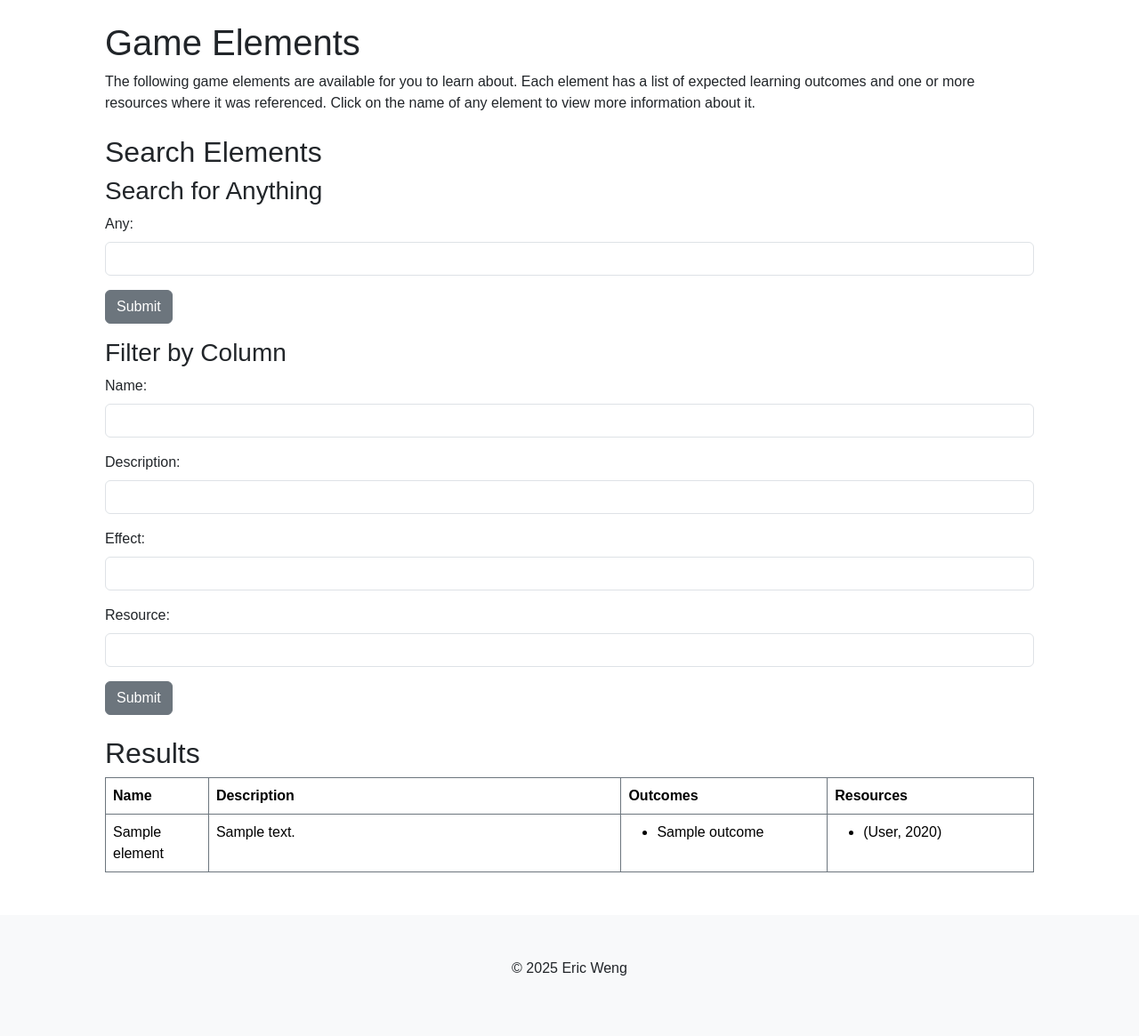
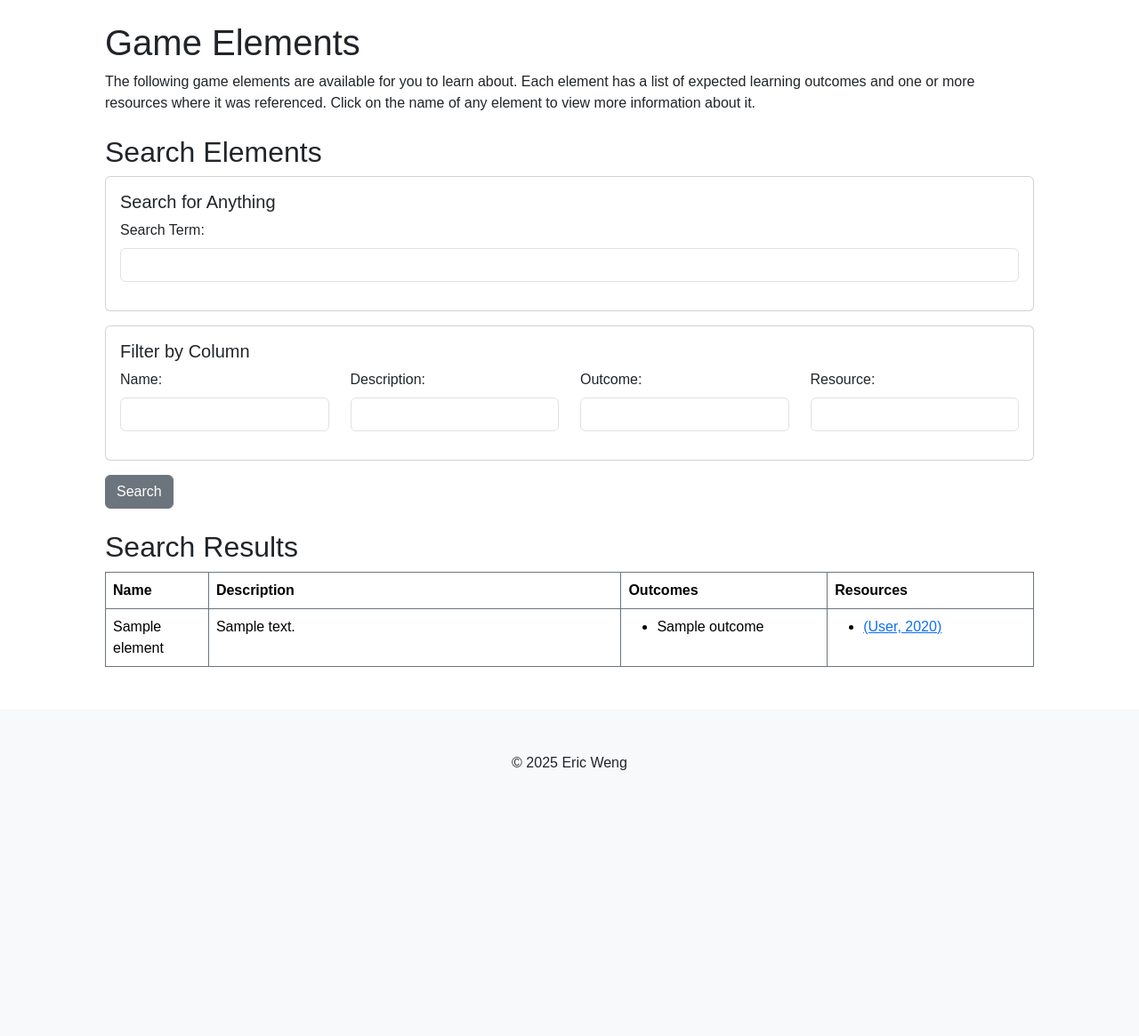
Before and after one commit to qgt7zm/capstone-project, a Django app: page /elements in a window 1280 px wide. Shown: the part 72-1237 px from the top of the page at 89% size. After the commit the page ends 938 px from the top, so only its background shows below. Run offline with Django 5.2, Linux system fonts and the light colour scheme; tables that the repository leaves empty hold one stand-in row (values such as "Sample post"); some libraries are stand-ins or nearby versions.

Commit message:
Prettify search bars

```diff
--- a/myapp/templates/myapp/elements.html
+++ b/myapp/templates/myapp/elements.html
@@ -18,49 +18,52 @@
 <section class="my-4">
     <h2>Search Elements</h2>
 
-    <h3>Search for Anything</h3>
-    <form method="post" action="#">
+    <form method="post" action="{% url 'myapp:elements'%}">
         {% csrf_token %}
-        <input type="hidden" name="is_any" value="1">
+        <input type="hidden" name="action" value="search">
+
+        <div class="card mb-3">
+            <div class="card-body">
+                <h3 class="card-title fs-5">Search for Anything</h3>
 
                 <div class="mb-3 ">
-            <label class="form-label" for="any">Any:</label>
+                    <label class="form-label" for="any">Search Term:</label>
                     <input class="form-control" type="text" id="any" name="any">
                 </div>
-        <div class="mb-3">
-            <button class="btn btn-secondary" type="submit">Submit</button>
             </div>
-    </form>
+        </div>
 
-    <h3>Filter by Column</h3>
-    <form method="post" action="#">
-        {% csrf_token %}
-        <input type="hidden" name="is_any" value="0">
+        <div class="card mb-3">
+            <div class="card-body row">
+                <h3 class="card-title fs-5">Filter by Column</h3>
 
-        <div class="mb-3">
+                <div class="col-md-3 mb-3">
                     <label class="form-label" for="name">Name:</label>
                     <input class="form-control" type="text" id="name" name="name">
                 </div>
-        <div class="mb-3">
+                <div class="col-md-3 mb-3">
                     <label class="form-label" for="description">Description:</label>
                     <input class="form-control" type="text" id="description" name="description">
                 </div>
-        <div class="mb-3">
-            <label class="form-label" for="effect">Effect:</label>
-            <input class="form-control" type="text" id="effect" name="effect">
+                <div class="col-md-3 mb-3">
+                    <label class="form-label" for="outcome">Outcome:</label>
+                    <input class="form-control" type="text" id="outcome" name="outcome">
                 </div>
-        <div class="mb-3">
+                <div class="col-md-3 mb-3">
                     <label class="form-label" for="resource">Resource:</label>
                     <input class="form-control" type="text" id="resource" name="resource">
                 </div>
+            </div>
+        </div>
+
         <div class="mb-3">
-            <button class="btn btn-secondary" type="submit">Submit</button>
+            <button class="btn btn-secondary" type="submit">Search</button>
         </div>
     </form>
 </section>
 
 <section class="my-4">
-    <h2>Results</h2>
+    <h2>Search Results</h2>
 
     <div class="table-responsive-lg">
         <table class="table table-bordered border-secondary">
@@ -84,7 +87,11 @@
                 <td>
                     <ul>
                         {% for resource in element.get_resources %}
-                        <li>{{ resource.get_citation }}</li>
+                        <li>
+                            <a class="text-primary" href="{% url 'myapp:resource_view' resource_pk=resource.pk %}">
+                                {{ resource.get_citation }}
+                            </a>
+                        </li>
                         {% endfor %}
                     </ul>
                 </td>
--- a/myapp/views.py
+++ b/myapp/views.py
@@ -3,6 +3,7 @@ Views for myapp application.
 """
 from django.contrib import messages
 from django.core import serializers
+from django.db.models.functions import Cast
 from django.http import HttpResponse, JsonResponse
 from django.shortcuts import get_object_or_404, redirect, render
 
@@ -28,12 +29,14 @@ def elements(request) -> HttpResponse:
 
     # Filter results using form
     if request.method == "POST":
-        is_any = request.POST.get("is_any", None)
-        if is_any == "1":
+        action = request.POST.get("action", None)
+        if action == "search":
             any_filter = request.POST.get("any", None)
-            filtered_results = (filtered_results.filter(name__icontains=any_filter) |
-                                filtered_results.filter(description__icontains=any_filter))
-        elif is_any == "0":
+            filtered_results = (
+                    filtered_results.filter(name__icontains=any_filter) |
+                    filtered_results.filter(description__icontains=any_filter)
+            )
+
             name_filter = request.POST.get("name", None)
             if name_filter:
                 filtered_results = filtered_results.filter(name__icontains=name_filter)
@@ -57,12 +60,14 @@ def outcomes(request) -> HttpResponse:
 
     # Filter results using form
     if request.method == "POST":
-        is_any = request.POST.get("is_any", None)
-        if is_any == "1":
+        action = request.POST.get("action", None)
+        if action == "search":
             any_filter = request.POST.get("any", None)
-            filtered_results = (filtered_results.filter(name__icontains=any_filter) |
-                                filtered_results.filter(description__icontains=any_filter))
-        elif is_any == "0":
+            filtered_results = (
+                    filtered_results.filter(name__icontains=any_filter) |
+                    filtered_results.filter(description__icontains=any_filter)
+            )
+
             name_filter = request.POST.get("name", None)
             if name_filter:
                 filtered_results = filtered_results.filter(name__icontains=name_filter)
@@ -94,20 +99,30 @@ def resources(request) -> HttpResponse:
     # Filter results using form
     if request.method == "POST":
         form_action = request.POST.get("action", None)
-        if form_action == "keyword":
+        if form_action == "search":
             any_filter = request.POST.get("any", None)
-            filtered_results = (filtered_results.filter(title__icontains=any_filter) |
-                                filtered_results.filter(summary__icontains=any_filter))
-        elif form_action == "filter":
+            if any_filter:
+                filtered_results = filtered_results.annotate(
+                    year_str=Cast("year", output_field=models.CharField(max_length=100))
+                )
+                filtered_results = (
+                        filtered_results.filter(title__icontains=any_filter) |
+                        filtered_results.filter(authors__first_name__icontains=any_filter) |
+                        filtered_results.filter(authors__last_name__icontains=any_filter) |
+                        filtered_results.filter(year=any_filter) |
+                        filtered_results.filter(summary__icontains=any_filter)
+                ).distinct()
+
             summary_filter = request.POST.get("title", None)
             if summary_filter:
                 filtered_results = filtered_results.filter(title__icontains=summary_filter)
 
             author_filter = request.POST.get("author", None)
             if author_filter:
-                filtered_results = ((filtered_results.filter(authors__first_name__icontains=author_filter) |
-                                     filtered_results.filter(authors__last_name__icontains=author_filter))
-                                    .distinct())
+                filtered_results = (
+                        filtered_results.filter(authors__first_name__icontains=author_filter) |
+                        filtered_results.filter(authors__last_name__icontains=author_filter)
+                ).distinct()
 
             year = request.POST.get("year", None)
             if year:
@@ -120,6 +135,7 @@ def resources(request) -> HttpResponse:
             # Add Resource
             title = request.POST.get("title")
             year = request.POST.get("year")
+            # TODO prevent duplicate title + year
             location = request.POST.get("location", "")
             url = request.POST.get("url", "")
             summary = request.POST.get("summary", "")
```
Also changed, not shown: myapp/templates/myapp/add_resource.html (+17 -12 lines), myapp/templates/myapp/add_result.html (+8 -8 lines), myapp/templates/myapp/outcomes.html (+19 -16 lines), myapp/templates/myapp/resources.html (+21 -18 lines). Lines whose indentation alone changed are shown as unchanged.
